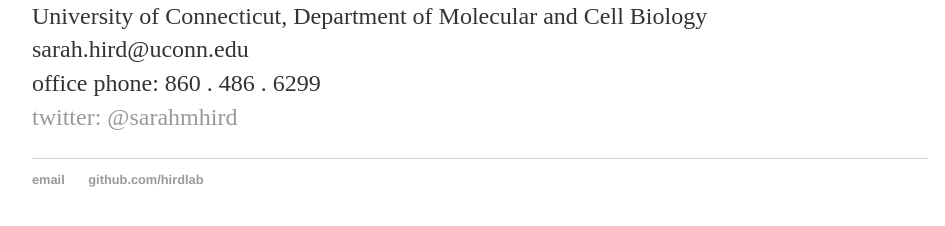
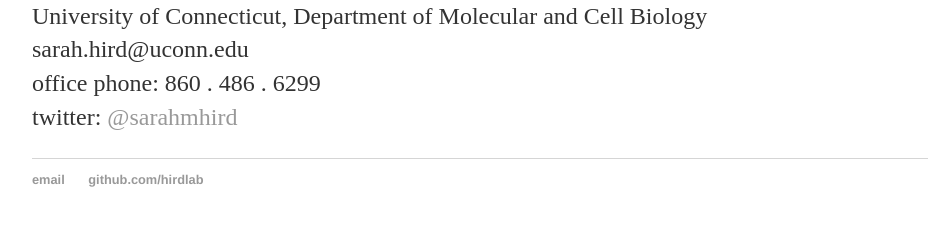
Before and after one commit to HirdLab/HirdLab.github.io, a Jekyll site: the page built from index.html, in a window 1280 px wide. Shown: the part 384-610 px from the top of the page, without its empty margins (160-1105 px from the left). Built offline with Jekyll 4.4.1, drawn with Linux system fonts in a browser that asks for light colours; part of the change alters nothing that is shown.

```diff
--- a/index.html
+++ b/index.html
@@ -6,5 +6,5 @@ title: The Hird Lab @ UConn
 	<h1>The Hird Lab @ UConn!</h1>
 	<p>Welcome! We work on the evolution of host-associated microbial communities. Take a look around! </p>
 	<h1>Contact Info: </h1>
-		<p>University of Connecticut, Department of Molecular and Cell Biology<br>sarah.hird@uconn.edu <br>office phone: 860 . 486 . 6299<br><a href="https://twitter.com/sarahmhird">twitter: @sarahmhird</a></p>
+		<p>University of Connecticut, Department of Molecular and Cell Biology<br>sarah.hird@uconn.edu <br>office phone: 860 . 486 . 6299<br>twitter: <a href="https://twitter.com/sarahmhird">@sarahmhird</a></p>
 </div><!-- /.blurb -->
```
